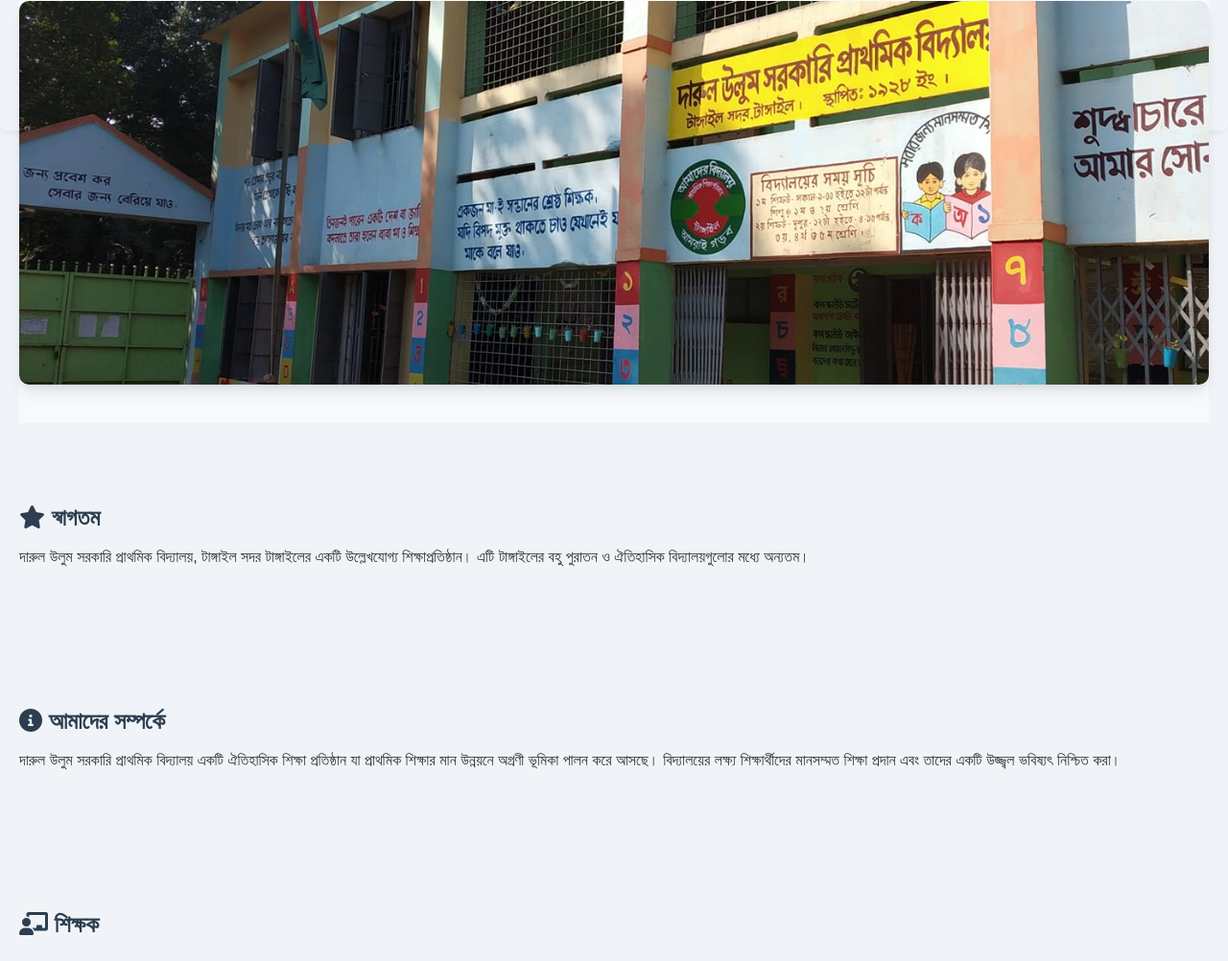
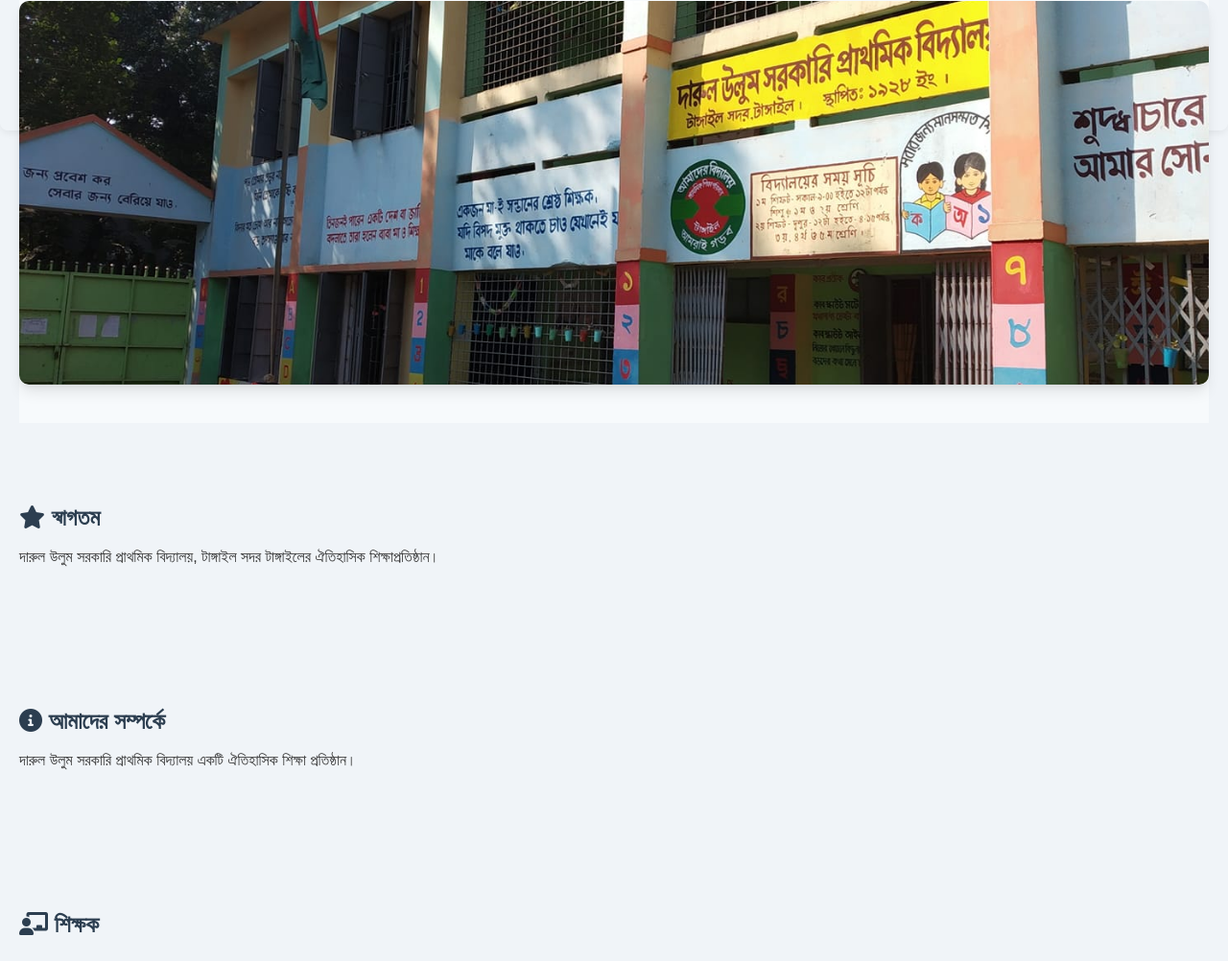
Before and after one commit to AdityaMondol/darul-ulum.com, a plain HTML site: page index.html in a window 1280 px wide. Shown: the part 296-1298 px from the top of the page at 96% size. Drawn offline with Linux system fonts and the light colour scheme.

Commit message:
index.html

```diff
--- a/index.html
+++ b/index.html
@@ -3,7 +3,7 @@
 <head>
     <meta charset="UTF-8">
     <meta name="viewport" content="width=device-width, initial-scale=1.0">
-    <meta name="description" content="দারুল উলুম সরকারি প্রাথমিক বিদ্যালয়, টাঙ্গাইল সদর টাঙ্গাইলের একটি ঐতিহাসিক শিক্ষাপ্রতিষ্ঠান। আমাদের লক্ষ্য শিক্ষার্থীদের মানসম্মত শিক্ষা প্রদান।">
+    <meta name="description" content="দারুল উলুম সরকারি প্রাথমিক বিদ্যালয়, টাঙ্গাইল সদর টাঙ্গাইলের ঐতিহাসিক শিক্ষাপ্রতিষ্ঠান।">
     <meta name="keywords" content="দারুল উলুম, প্রাথমিক বিদ্যালয়, টাঙ্গাইল, শিক্ষা, সরকারি বিদ্যালয়">
     <meta name="author" content="দারুল উলুম সরকারি প্রাথমিক বিদ্যালয়">
     <meta name="theme-color" content="#2c5282">
@@ -116,7 +116,7 @@
     <section class="banner-section">
         <div class="container">
             <div class="banner">
-                <img src="Darul.jpg" alt="দারুল উলুম সরকারি প্রাথমিক বিদ্যালয়ের ছবি" class="banner-img" id="school-banner">
+                <img src="Darul.jpg" alt="দারুল উলুম সরকারি প্রাথমিক বিদ্যালয়ের ছবি" class="banner-img">
             </div>
         </div>
     </section>
@@ -131,7 +131,7 @@
             <div class="container">
                 <h2><i class="fas fa-star"></i> স্বাগতম</h2>
                 <div class="content-card">
-                    <p>দারুল উলুম সরকারি প্রাথমিক বিদ্যালয়, টাঙ্গাইল সদর টাঙ্গাইলের একটি উল্লেখযোগ্য শিক্ষাপ্রতিষ্ঠান। এটি টাঙ্গাইলের বহু পুরাতন ও ঐতিহাসিক বিদ্যালয়গুলোর মধ্যে অন্যতম।</p>
+                    <p>দারুল উলুম সরকারি প্রাথমিক বিদ্যালয়, টাঙ্গাইল সদর টাঙ্গাইলের ঐতিহাসিক শিক্ষাপ্রতিষ্ঠান।</p>
                 </div>
             </div>
         </section>
@@ -140,7 +140,7 @@
             <div class="container">
                 <h2><i class="fas fa-info-circle"></i> আমাদের সম্পর্কে</h2>
                 <div class="content-card">
-                    <p>দারুল উলুম সরকারি প্রাথমিক বিদ্যালয় একটি ঐতিহাসিক শিক্ষা প্রতিষ্ঠান যা প্রাথমিক শিক্ষার মান উন্নয়নে অগ্রণী ভূমিকা পালন করে আসছে। বিদ্যালয়ের লক্ষ্য শিক্ষার্থীদের মানসম্মত শিক্ষা প্রদান এবং তাদের একটি উজ্জ্বল ভবিষ্যৎ নিশ্চিত করা।</p>
+                    <p>দারুল উলুম সরকারি প্রাথমিক বিদ্যালয় একটি ঐতিহাসিক শিক্ষা প্রতিষ্ঠান।</p>
                 </div>
             </div>
         </section>
@@ -307,7 +307,7 @@
                 </div>
             </div>
         </section>
-
+    </main>
 
     <footer role="contentinfo">
         <div class="container">
```
